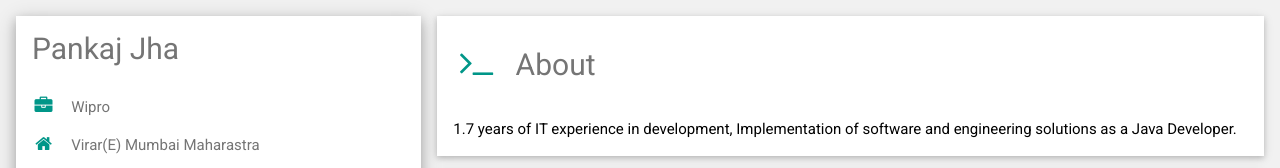
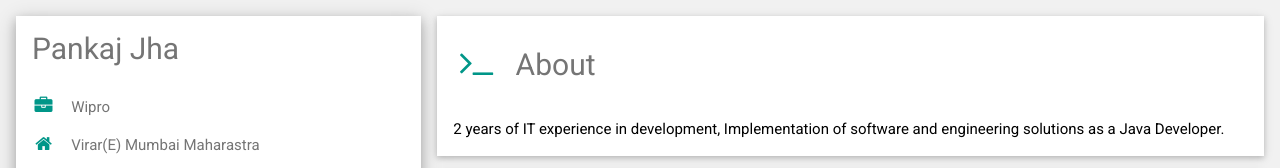
Before and after one commit to pankaj12345-stacrch/Resume, a plain HTML site: page index.html in a window 1280 px wide. Shown: the top 168 px of the page. Drawn offline with nearby package versions, Linux system fonts and the light colour scheme.

Commit message:
Update index.html

```diff
--- a/index.html
+++ b/index.html
@@ -86,7 +86,7 @@
 
           <div class="w3-container w3-card w3-white w3-margin-bottom">
             <h2 class="w3-text-grey w3-padding-16"><i class="fa fa-terminal fa-fw w3-margin-right w3-xxlarge w3-text-teal"></i>About</h2>
-            <p>1.7 years of  IT experience in development, Implementation of software and engineering solutions as a Java Developer.</p>
+            <p>2 years of  IT experience in development, Implementation of software and engineering solutions as a Java Developer.</p>
           </div>
 
           <div class="w3-container w3-card w3-white w3-margin-bottom">
```
